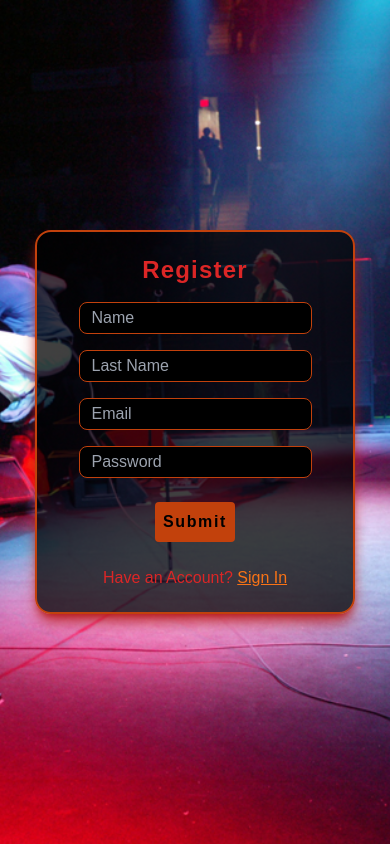
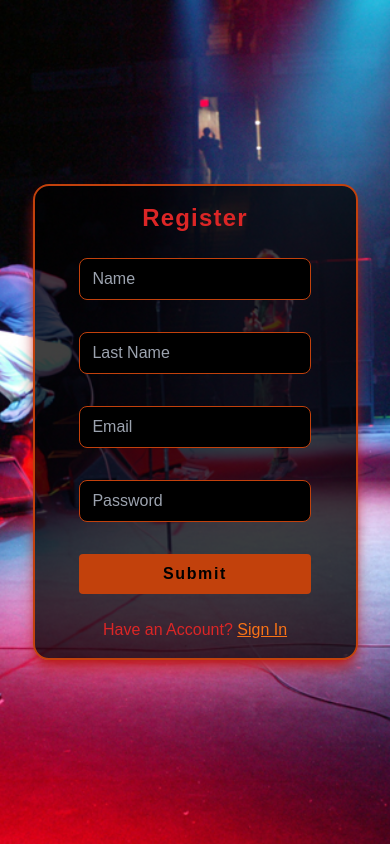
Before and after one commit to pablomg-dev/plataforma-disco-music, a website: page public/html/signUp.html in a window 390 px wide. Drawn offline with nearby package versions, Linux system fonts and the light colour scheme; a web font is replaced by a local one.

Commit message:
fix again responsive login and register

```diff
--- a/public/html/signUp.html
+++ b/public/html/signUp.html
@@ -17,28 +17,28 @@
 
     <!-- contenedor del formulario (form container) -->
     <div
-      class="flex flex-col justify-center items-center text-center w-80 md:w-96 h-96 md:h-96 rounded-2xl bg-black bg-opacity-75 text-red-600 border-2 border-orange-700 shadow-lg shadow-red-700">
+      class="flex flex-col justify-center items-center text-center w-10/12 max-w-md h-auto rounded-2xl bg-black bg-opacity-75 text-red-600 border-2 border-orange-700 shadow-lg shadow-red-700 p-4">
 
       <h3 class="text-center text-2xl font-bold mb-2 tracking-wider">Register</h3>
 
       <!-- formulario -->
-      <form method="post" class="w-72">
+      <form method="post" class="w-full">
 
         <input type="text" name="name" id="name" placeholder="Name" autocomplete="name" required
-          class="h-8 py-1 px-3 my-2 focus:border-orange-500 rounded-lg border bg-black border-orange-700 outline-none"/>
+          class="w-4/5 h-auto py-2 px-3 my-4 focus:border-orange-500 rounded-lg border bg-black border-orange-700 outline-none"/>
 
         <input type="text" name="lastName" id="lastName" placeholder="Last Name" required
-          class="h-8 py-1 px-3 my-2 focus:border-orange-500 focus:border rounded-lg border bg-black border-orange-700 outline-none"/>
+          class="w-4/5 h-auto py-2 px-3 my-4 focus:border-orange-500 focus:border rounded-lg border bg-black border-orange-700 outline-none"/>
 
         <input type="email" name="email" id="email" placeholder="Email" autocomplete="email" required
-          class="h-8 py-1 px-3 my-2 focus:border-orange-500 focus:border rounded-lg border bg-black border-orange-700 outline-none"/>
+          class="w-4/5 h-auto py-2 px-3 my-4 focus:border-orange-500 focus:border rounded-lg border bg-black border-orange-700 outline-none"/>
 
         <input type="password" name="password" id="password" placeholder="Password" minlength="6" required
-          class="h-8 py-1 px-3 my-2 focus:border-orange-500 focus:border rounded-lg border bg-black border-orange-700 outline-none"/>
+          class="w-4/5 h-auto py-2 px-3 my-4 focus:border-orange-500 focus:border rounded-lg border bg-black border-orange-700 outline-none"/>
 
         <!-- boton registarte (button register) -->
         <button id="buttonRegister"
-        class="w-100 bg-orange-700 p-2 text-black rounded font-semibold my-4 hover:bg-orange-600 active:bg-orange-500 tracking-widest">Submit</button>
+        class="w-4/5 bg-orange-700 p-2 text-black rounded font-semibold my-4 hover:bg-orange-600 active:bg-orange-500 tracking-widest">Submit</button>
 
       </form>
 
```
Also changed, not shown: public/html/login.html (+7 -12 lines).
